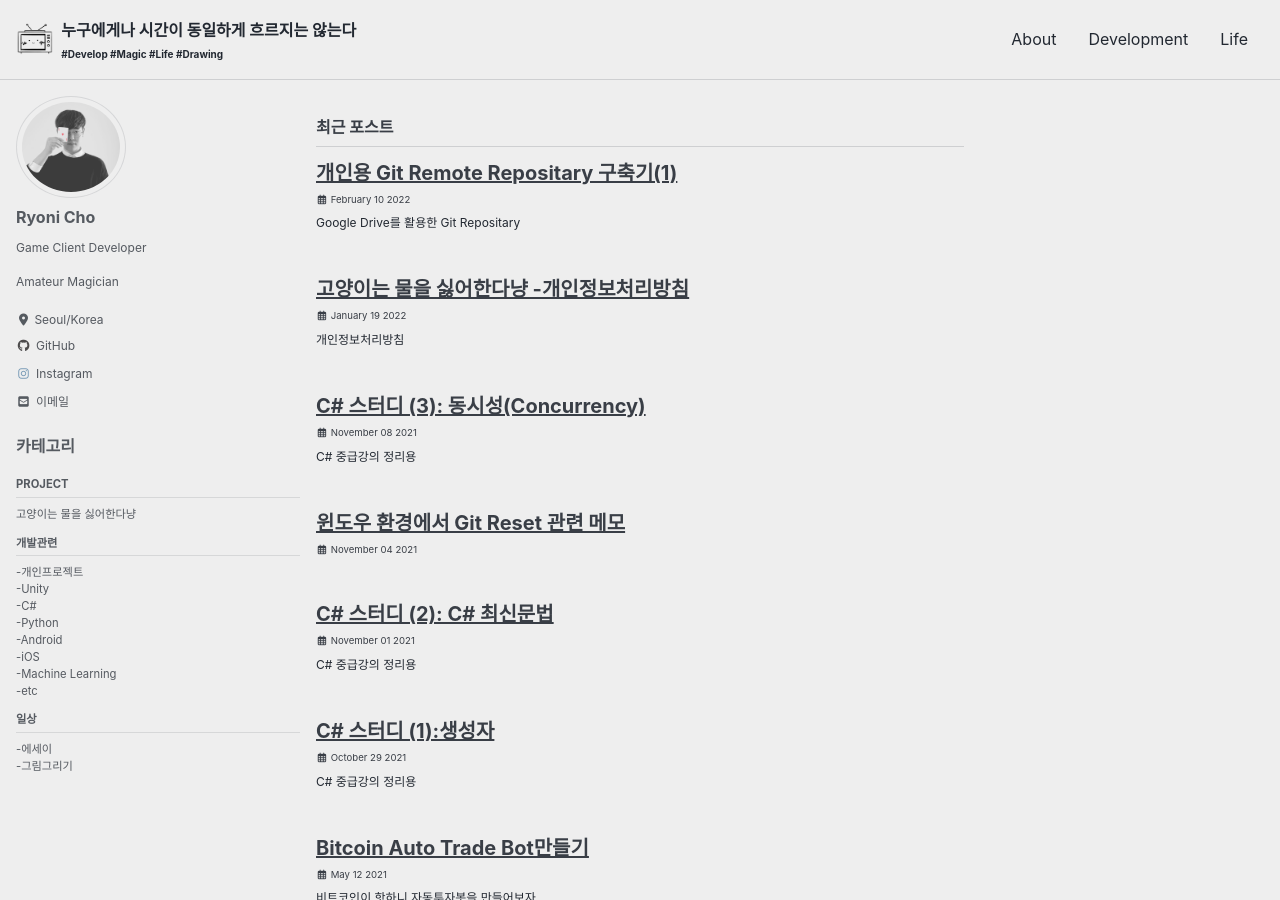
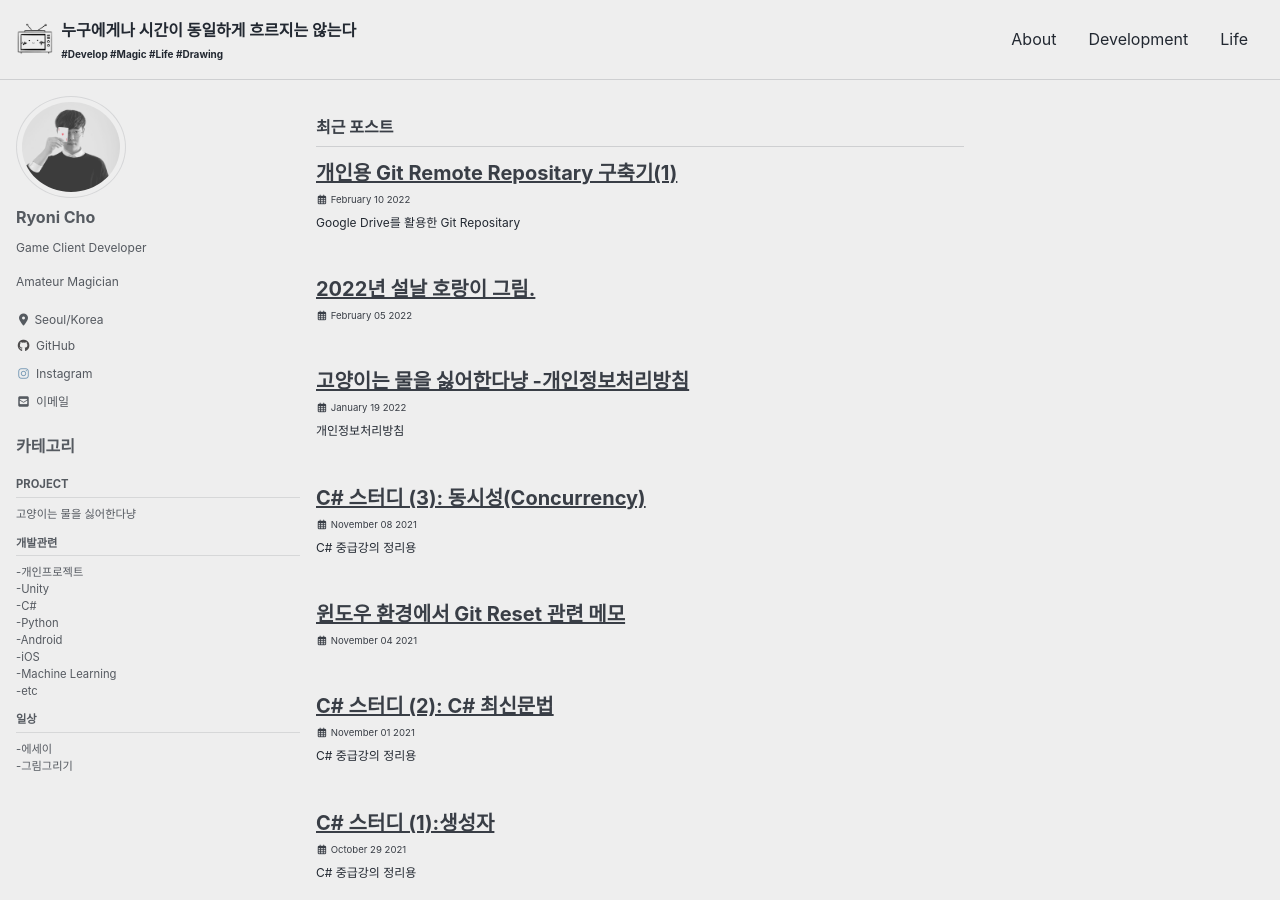
Before and after one commit to EulYeonCho/ryoni.github.io, a Jekyll site: the page built from index.html, in a window 1280 px wide and 900 px high. Built offline with Jekyll 4.4.1, drawn with Linux system fonts in a browser that asks for light colours; cached includes are drawn as plain includes; nearby versions of some CDN libraries; the list of posts is cut into pages by our own code; some of the changed text lies outside the part shown.

Commit message:
포스팅 날짜 수정

```diff
--- a/_posts/Life/Arts/2022-02-05-2022NewYear.md
+++ b/_posts/Life/Arts/2022-02-05-2022NewYear.md
@@ -1,6 +1,6 @@
 ---
 title: "2022년 설날 호랑이 그림."
-date: 2020-06-02 00:56:00 +0900
+date: 2022-02-05 00:56:00 +0900
 categories:
 - life
 - arts
```
